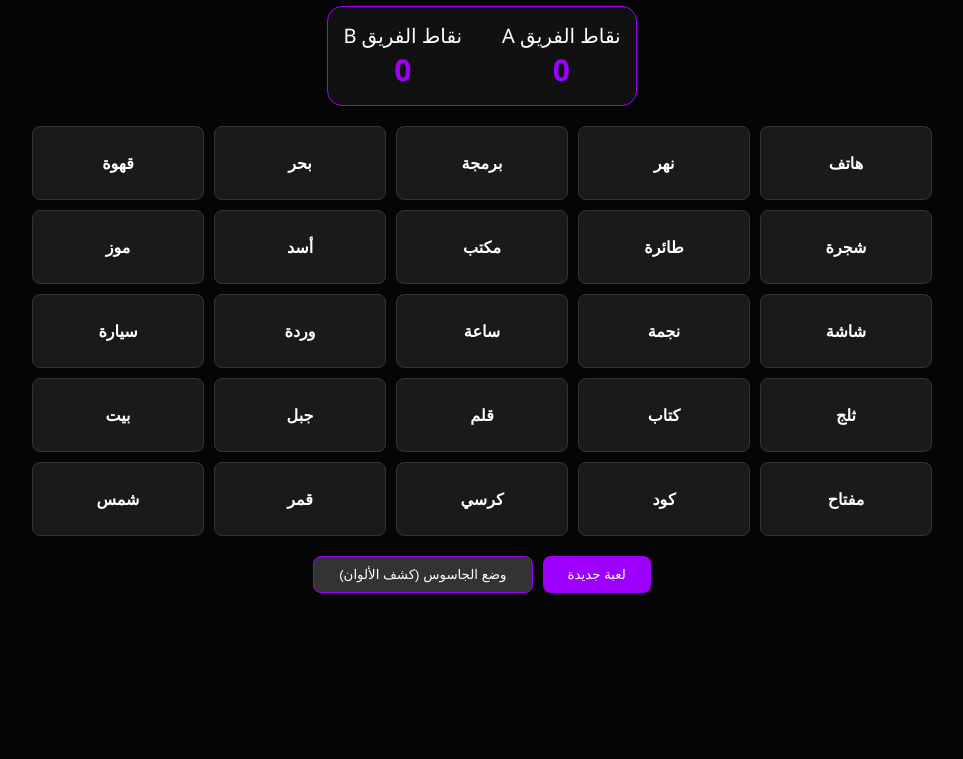
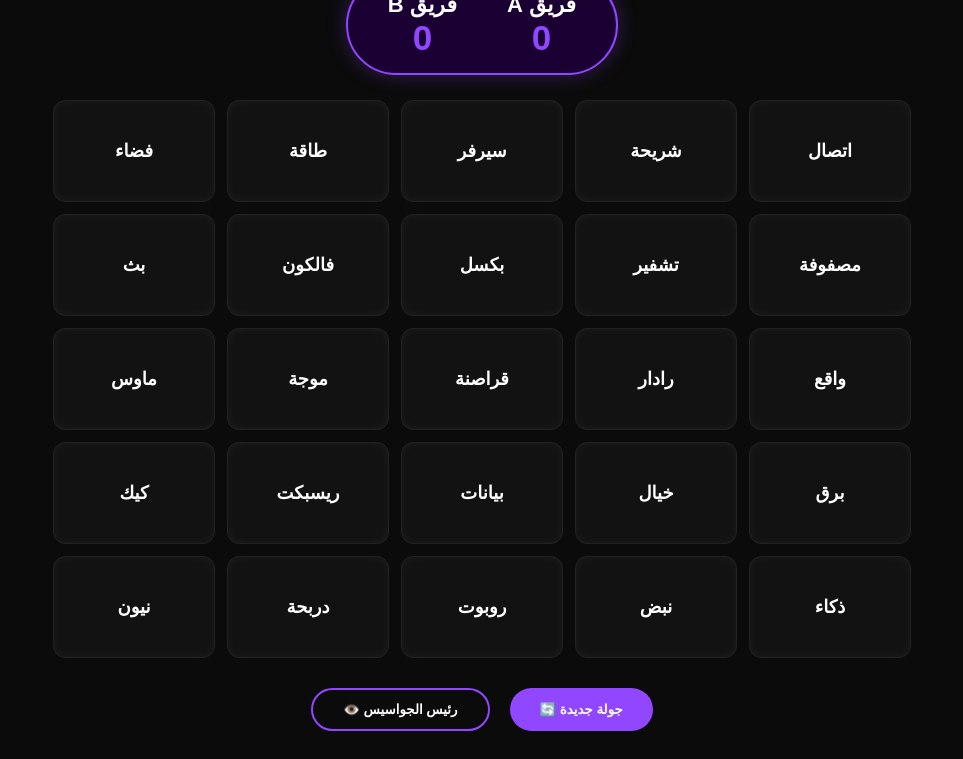
Before and after one commit to virusz111/dev.wep.pterodactyl, a plain HTML site: page index.html in a window 1280 px wide. Shown: the part 108-867 px from the top of the page, without its empty margins (158-1121 px from the left). Before the commit the page ends 800 px from the top, so only its background shows below. Drawn offline with Linux system fonts and the light colour scheme.

Commit message:
Update index.html

```diff
--- a/index.html
+++ b/index.html
@@ -2,140 +2,111 @@
 <html lang="ar" dir="rtl">
 <head>
     <meta charset="UTF-8">
-    <title>Codenames - Purple Score Edition</title>
+    <title>Codenames - Drb7h Style</title>
     <style>
         :root {
-            --bg: #050505;
-            --card-default: #1a1a1a;
-            --primary: #9d00ff; /* بنفسجي أساسي */
-            --team1: #d400ff;    /* فريق بنفسجي فاتح */
-            --team2: #4b0082;    /* فريق أرجواني غامق */
-            --killer: #ff0000;   /* القاتلة (أحمر للتحذير) */
+            --bg: #0b0b0b;
+            --purple: #9146ff; /* لون بنفسجي كيك */
+            --dark-purple: #1a0033;
+            --card: #121212;
             --text: #ffffff;
         }
         body {
             background-color: var(--bg);
             color: var(--text);
-            font-family: 'Segoe UI', sans-serif;
+            font-family: 'Cairo', sans-serif;
             display: flex; flex-direction: column; align-items: center; padding: 20px;
         }
+        .header { text-shadow: 0 0 15px var(--purple); font-size: 40px; margin-bottom: 10px; }
         .scoreboard {
-            display: flex; gap: 40px; margin-bottom: 20px; padding: 15px;
-            background: #111; border-radius: 15px; border: 1px solid var(--primary);
+            display: flex; gap: 50px; background: var(--dark-purple);
+            padding: 15px 40px; border-radius: 50px; border: 2px solid var(--purple);
+            margin-bottom: 25px; box-shadow: 0 0 20px rgba(145, 70, 255, 0.3);
         }
-        .score-box { text-align: center; font-size: 20px; }
-        .score-box span { display: block; font-size: 30px; font-weight: bold; color: var(--primary); }
+        .score-item { text-align: center; font-size: 22px; font-weight: bold; }
+        .score-num { font-size: 35px; color: var(--purple); display: block; }
 
         .grid {
-            display: grid; grid-template-columns: repeat(5, 1fr); gap: 10px;
+            display: grid; grid-template-columns: repeat(5, 1fr); gap: 12px;
             max-width: 900px;
         }
         .card {
-            background: var(--card-default); border: 1px solid #333;
-            border-radius: 8px; padding: 25px 15px; text-align: center;
-            cursor: pointer; transition: 0.3s; font-weight: bold; width: 140px;
+            width: 160px; height: 100px; background: var(--card);
+            border: 1px solid #222; border-radius: 12px;
+            display: flex; align-items: center; justify-content: center;
+            cursor: pointer; transition: 0.3s; font-weight: bold; font-size: 18px;
+            box-shadow: inset 0 0 10px rgba(255,255,255,0.05);
         }
-        /* كلاسات الألوان المخفية (تظهر عند الضغط أو وضع الجاسوس) */
-        .card.team1 { border-color: var(--team1); color: var(--team1); }
-        .card.team2 { border-color: var(--team2); color: var(--team2); }
-        .card.killer { border-color: var(--killer); color: var(--killer); }
+        .card:hover { transform: scale(1.05); border-color: var(--purple); box-shadow: 0 0 15px var(--purple); }
 
-        .revealed-t1 { background: var(--team1) !important; color: white !important; }
-        .revealed-t2 { background: var(--team2) !important; color: white !important; }
-        .revealed-kill { background: var(--killer) !important; color: white !important; }
+        /* ألوان الفرق عند الضغط أو الكشف */
+        .card.team-a { background: var(--purple) !important; color: #fff; border: none; }
+        .card.team-b { background: #00e5ff !important; color: #000; border: none; }
+        .card.assassin { background: #ff004c !important; border: none; animation: flash 0.5s infinite; }
 
-        .controls { margin-top: 20px; display: flex; gap: 10px; }
+        .spy-view .card[data-type="a"] { border: 2px solid var(--purple); color: var(--purple); }
+        .spy-view .card[data-type="b"] { border: 2px solid #00e5ff; color: #00e5ff; }
+        .spy-view .card[data-type="kill"] { border: 2px solid #ff004c; color: #ff004c; }
+
+        .controls { margin-top: 30px; display: flex; gap: 20px; }
         button {
-            background: var(--primary); border: none; color: white;
-            padding: 10px 25px; border-radius: 8px; cursor: pointer;
+            padding: 12px 30px; border-radius: 25px; border: none;
+            background: var(--purple); color: white; cursor: pointer; font-weight: bold;
         }
-        .spy-btn { background: #333; border: 1px solid var(--primary); }
+        .btn-spy { background: transparent; border: 2px solid var(--purple); }
     </style>
 </head>
-<body>
+<body id="mainBody">
 
-    <h1>CODENAMES <small style="font-size: 12px;">Purple Edition</small></h1>
+    <div class="header">DRB7H CODENAMES</div>
 
     <div class="scoreboard">
-        <div class="score-box">نقاط الفريق A<span id="scoreA">0</span></div>
-        <div class="score-box">نقاط الفريق B<span id="scoreB">0</span></div>
+        <div class="score-item">فريق A <span id="sA" class="score-num">0</span></div>
+        <div class="score-item">فريق B <span id="sB" class="score-num">0</span></div>
     </div>
 
-    <div class="grid" id="board"></div>
+    <div id="board" class="grid"></div>
 
     <div class="controls">
-        <button onclick="initGame()">لعبة جديدة</button>
-        <button class="spy-btn" onclick="toggleSpy()">وضع الجاسوس (كشف الألوان)</button>
+        <button onclick="newGame()">جولة جديدة 🔄</button>
+        <button class="btn-spy" onclick="toggleSpy()">رئيس الجواسيس 👁️</button>
     </div>
 
     <script>
-        let scoreA = 0; let scoreB = 0;
-        let isSpyView = false;
-        const words = ["أسد", "موز", "سيارة", "كود", "قمر", "نجمة", "بحر", "طائرة", "قهوة", "جبل", "نهر", "ساعة", "مفتاح", "هاتف", "شاشة", "كتاب", "قلم", "مكتب", "كرسي", "شجرة", "وردة", "شمس", "بيت", "ثلج", "برمجة"];
+        let scoreA = 0, scoreB = 0;
+        const words = ["دربحة", "كيك", "فالكون", "سيرفر", "بث", "نيون", "ريسبكت", "تشفير", "روبوت", "ماوس", "واقع", "فضاء", "برق", "خيال", "قراصنة", "مصفوفة", "بكسل", "بيانات", "ذكاء", "شريحة", "موجة", "نبض", "رادار", "طاقة", "اتصال"];
 
-        function initGame() {
+        function newGame() {
             const board = document.getElementById('board');
             board.innerHTML = '';
             scoreA = 0; scoreB = 0;
-            updateScore();
+            document.getElementById('sA').innerText = 0;
+            document.getElementById('sB').innerText = 0;
 
-            let deck = words.sort(() => 0.5 - Math.random());
-
-            for (let i = 0; i < 25; i++) {
+            let types = [...Array(9).fill('a'), ...Array(8).fill('b'), 'kill', ...Array(7).fill('n')].sort(() => Math.random() - 0.5);
+            words.sort(() => Math.random() - 0.5).forEach((w, i) => {
                 const card = document.createElement('div');
                 card.className = 'card';
-                card.innerText = deck[i];
-
-                // توزيع الأدوار (9 للفريق A، 8 للفريق B، 1 قاتلة، الباقي محايد)
-                if (i < 9) card.dataset.type = 'team1';
-                else if (i < 17) card.dataset.type = 'team2';
-                else if (i === 17) card.dataset.type = 'killer';
-                else card.dataset.type = 'neutral';
-
-                card.onclick = () => selectCard(card);
+                card.innerText = w;
+                card.dataset.type = types[i];
+                card.onclick = () => {
+                    if (card.classList.contains('clicked')) return;
+                    card.classList.add('clicked');
+                    if (card.dataset.type === 'a') { card.classList.add('team-a'); scoreA++; }
+                    if (card.dataset.type === 'b') { card.classList.add('team-b'); scoreB++; }
+                    if (card.dataset.type === 'kill') { card.classList.add('assassin'); alert('انتهت اللعبة! القاتل ضرب 💀'); }
+                    document.getElementById('sA').innerText = scoreA;
+                    document.getElementById('sB').innerText = scoreB;
+                };
                 board.appendChild(card);
-            }
-            // خلط أماكن الكروت
-            let cards = Array.from(board.children);
-            cards.sort(() => 0.5 - Math.random()).forEach(c => board.appendChild(c));
-        }
-
-        function selectCard(card) {
-            if (card.classList.contains('revealed')) return;
-
-            card.classList.add('revealed');
-            if (card.dataset.type === 'team1') {
-                card.classList.add('revealed-t1');
-                scoreA++;
-            } else if (card.dataset.type === 'team2') {
-                card.classList.add('revealed-t2');
-                scoreB++;
-            } else if (card.dataset.type === 'killer') {
-                card.classList.add('revealed-kill');
-                alert("انتهت اللعبة! ضربتم الكلمة القاتلة.");
-            }
-            updateScore();
+            });
         }
 
         function toggleSpy() {
-            isSpyView = !isSpyView;
-            document.querySelectorAll('.card').forEach(card => {
-                if (isSpyView) {
-                    if (card.dataset.type === 'team1') card.classList.add('team1');
-                    if (card.dataset.type === 'team2') card.classList.add('team2');
-                    if (card.dataset.type === 'killer') card.classList.add('killer');
-                } else {
-                    card.classList.remove('team1', 'team2', 'killer');
-                }
-            });
+            document.getElementById('board').classList.toggle('spy-view');
         }
 
-        function updateScore() {
-            document.getElementById('scoreA').innerText = scoreA;
-            document.getElementById('scoreB').innerText = scoreB;
-        }
-
-        initGame();
+        newGame();
     </script>
 </body>
 </html>
```
